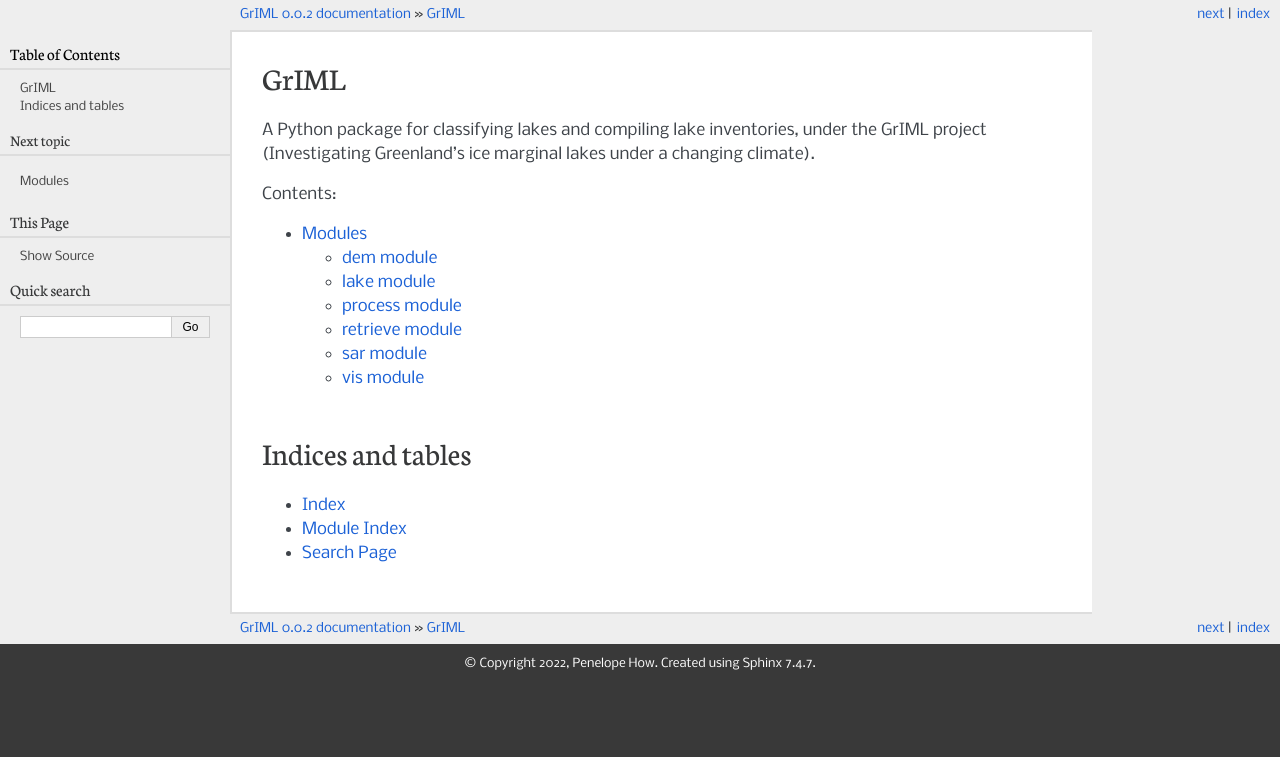
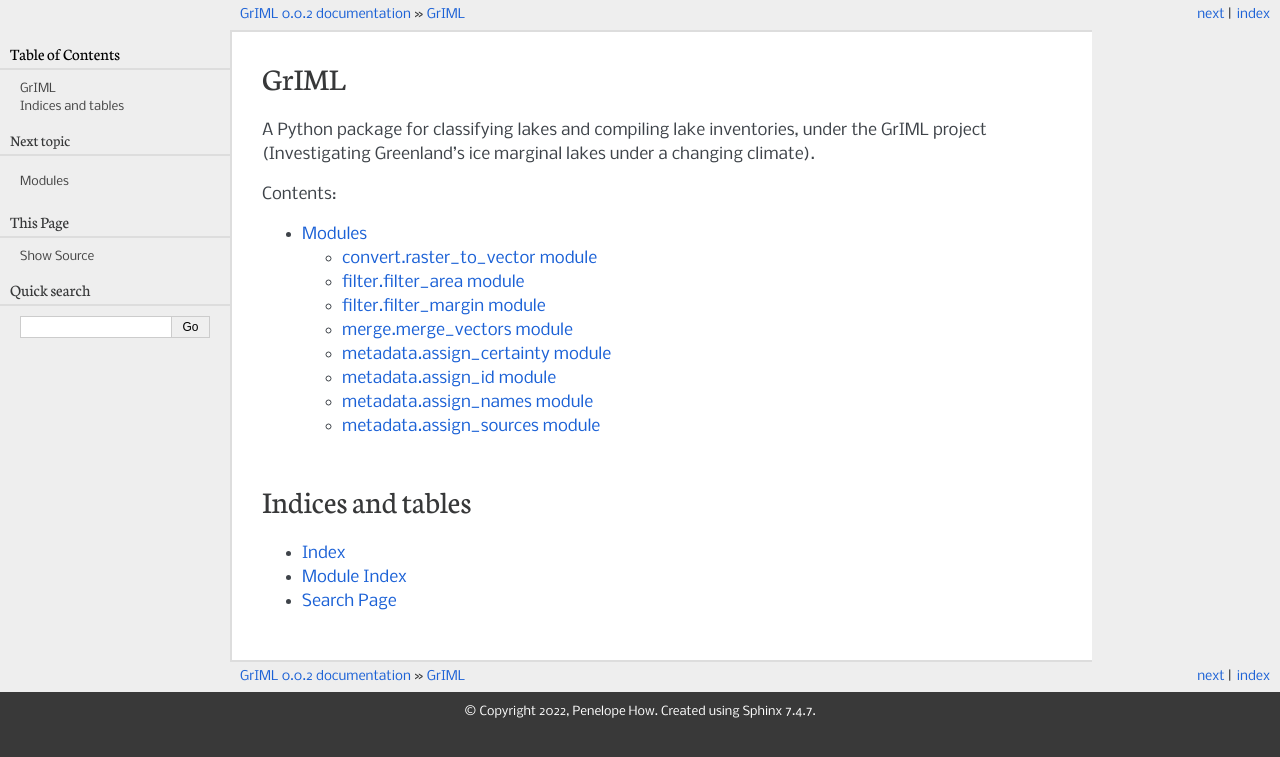
Before and after one commit to PennyHow/GrIML, a Sphinx documentation site: the page built from docs/source/index.rst, in a window 1280 px wide. Shown: the top 757 px of the page. Built offline with Sphinx 7.4.7, drawn with Linux system fonts in a browser that asks for light colours.

Commit message:
docs structure updated

```diff
--- a/docs/source/modules.rst
+++ b/docs/source/modules.rst
@@ -1,55 +1,73 @@
 Modules
 =======
 
-dem module
-----------
+convert.raster_to_vector module
+-------------------------------
 
-.. automodule:: dem
+.. automodule:: convert.raster_to_vector
    :members:
    :undoc-members:
    :show-inheritance:
 
 
-lake module
------------
+filter.filter_area module
+-------------------------
 
-.. automodule:: lake
+.. automodule:: filter_area
    :members:
    :undoc-members:
    :show-inheritance:
 
 
-process module
---------------
+filter.filter_margin module
+-------------------------
 
-.. automodule:: process
+.. automodule:: filter_margin
    :members:
    :undoc-members:
    :show-inheritance:
 
 
-retrieve module
----------------
+merge.merge_vectors module
+--------------------------
 
-.. automodule:: retrieve
+.. automodule:: merge.merge_vectors
    :members:
    :undoc-members:
    :show-inheritance:
 
 
-sar module
-----------
+metadata.assign_certainty module
+--------------------------------
 
-.. automodule:: sar
+.. automodule:: metadata.assign_certainty
    :members:
    :undoc-members:
    :show-inheritance:
 
 
-vis module
-----------
+metadata.assign_id module
+-------------------------
 
-.. automodule:: vis
+.. automodule:: metadata.assign_id
    :members:
    :undoc-members:
    :show-inheritance:
+
+
+metadata.assign_names module
+----------------------------
+
+.. automodule:: metadata.assign_names
+   :members:
+   :undoc-members:
+   :show-inheritance:
+
+
+metadata.assign_sources module
+------------------------------
+
+.. automodule:: metadata.assign_sources
+   :members:
+   :undoc-members:
+   :show-inheritance:
```
Also changed, not shown: readthedocs.yaml (deleted, +0 -9 lines), .readthedocs.yaml (added), src/README.md.
